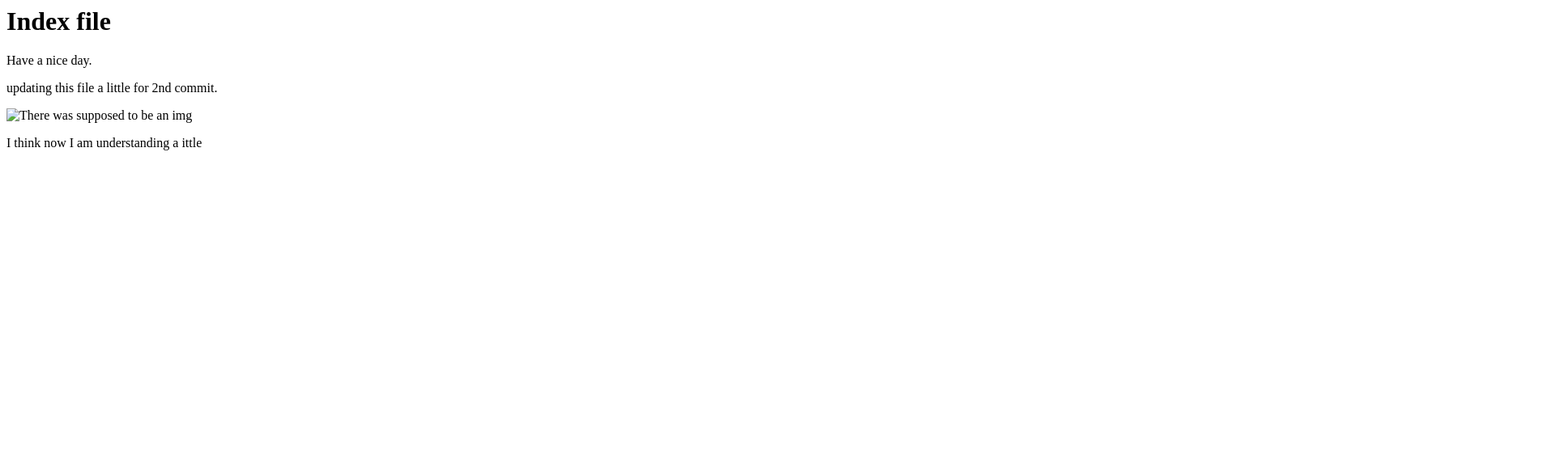
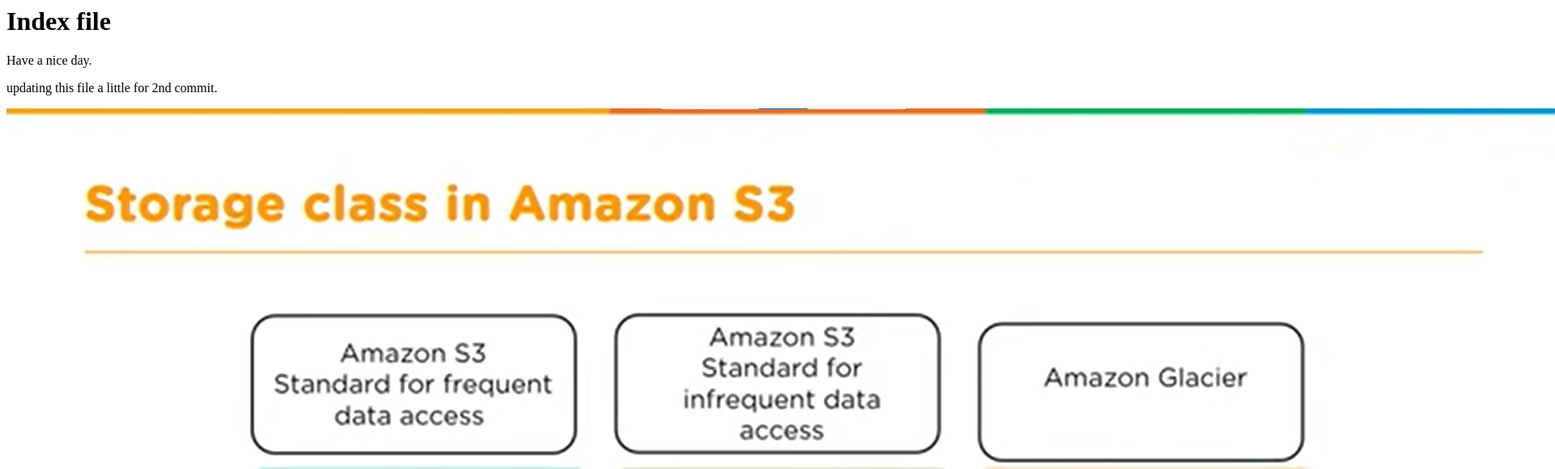
Before and after one commit to Codeblooder/public-repo, a plain HTML site: page index.html in a window 1280 px wide. Shown: the top 580 px of the page at 81% size, 1920 px wide, since content can reach past the window. Drawn offline with Linux system fonts and the light colour scheme.

Commit message:
After adding image s3 in emergency-fix

```diff
--- a/index.html
+++ b/index.html
@@ -6,7 +6,7 @@
         <h1>Index file</h1>
         <p>Have a nice day.</p>
         <p>updating this file a little for 2nd commit.</p>
-        <div><img src="" alt="There was supposed to be an img"></div>
+        <div><img src="s3.png" alt="There was supposed to be an img"></div>
         <p>I think now I am understanding a ittle</p>
     </body>
 </html>
```
Also changed, not shown: s3.png (added).
